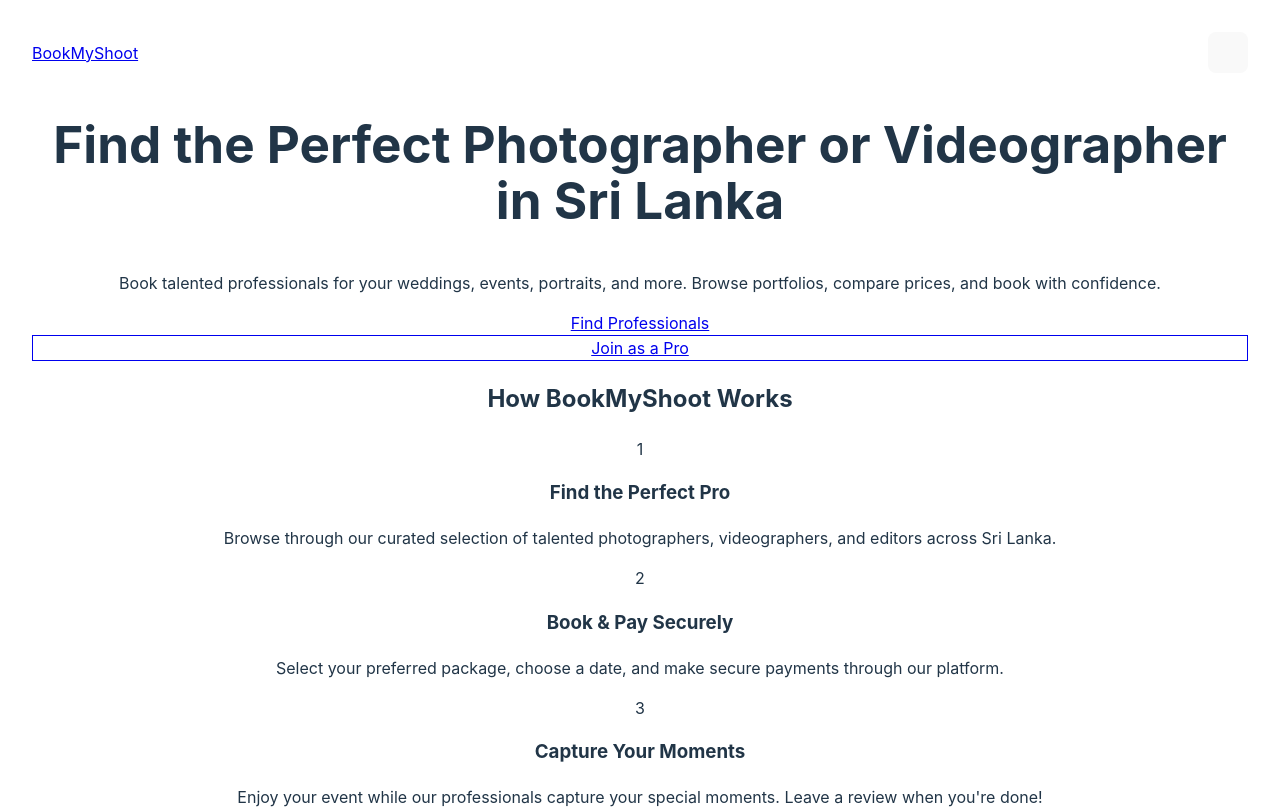
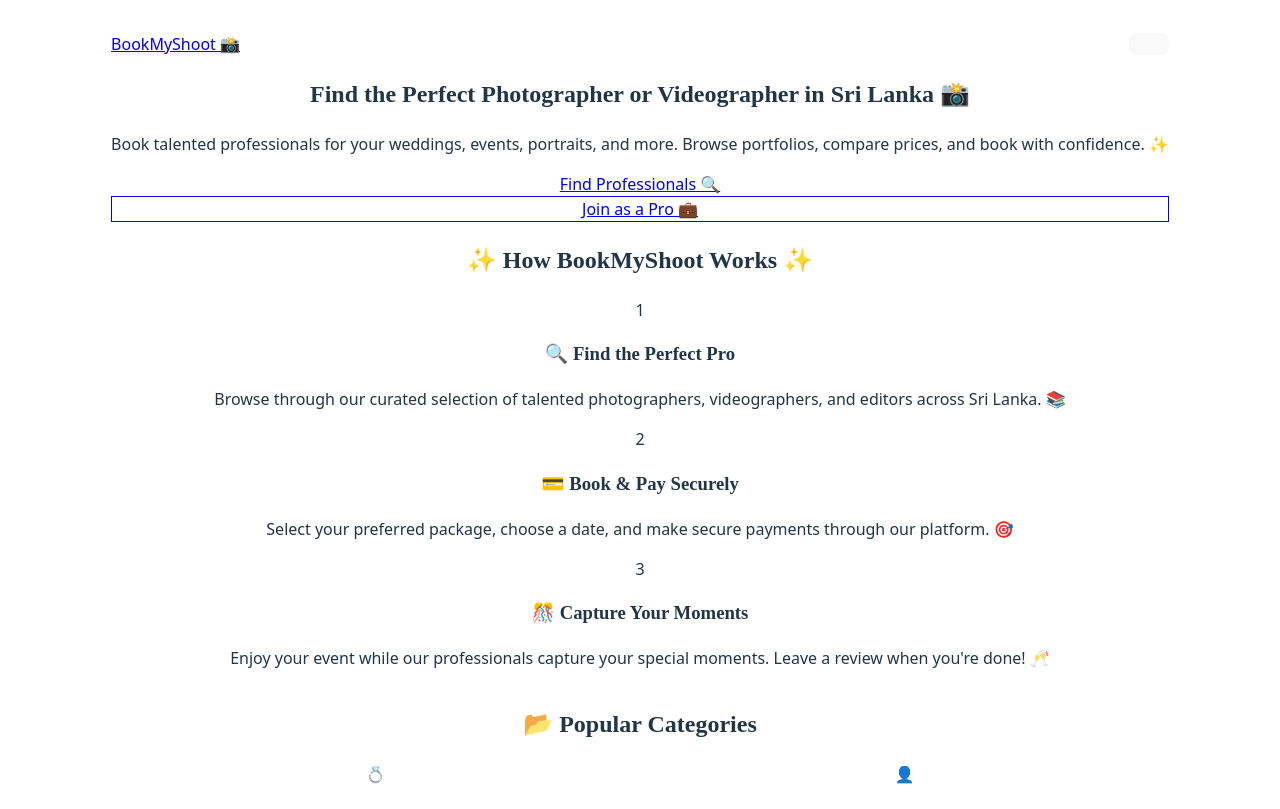
Before and after one commit to Digeee/BookMyShoot, a React (Vite) app in the folder frontend/: page / in a window 1280 px wide. Shown: the top 809 px of the page. Built offline with nearby package versions, Linux system fonts and the light colour scheme.

Commit message:
ui changes

```diff
--- a/frontend/src/components/Navbar.jsx
+++ b/frontend/src/components/Navbar.jsx
@@ -21,19 +21,27 @@
   }, []);
 
   return (
-    <nav className="bg-white shadow-md">
+    <nav className="bg-white shadow-md font-primary">
       <div className="max-w-7xl mx-auto px-4 sm:px-6 lg:px-8">
         <div className="flex justify-between h-16">
           <div className="flex items-center">
             <Link to="/" className="flex-shrink-0 flex items-center">
-              <span className="text-xl font-bold text-indigo-600">BookMyShoot</span>
+              <span className="text-2xl font-bold text-indigo-600">BookMyShoot 📸</span>
             </Link>
           </div>
           <div className="hidden md:flex items-center space-x-8">
-            <Link to="/" className="text-gray-700 hover:text-indigo-600">Home</Link>
-            <Link to="/search" className="text-gray-700 hover:text-indigo-600">Find Pros</Link>
-            <Link to="/login" className="text-gray-700 hover:text-indigo-600">Login</Link>
-            <Link to="/register" className="bg-indigo-600 text-white px-4 py-2 rounded-md hover:bg-indigo-700">Sign Up</Link>
+            <Link to="/" className="text-gray-700 hover:text-indigo-600 flex items-center gap-1">
+              <span>🏠</span> Home
+            </Link>
+            <Link to="/search" className="text-gray-700 hover:text-indigo-600 flex items-center gap-1">
+              <span>🔍</span> Find Pros
+            </Link>
+            <Link to="/login" className="text-gray-700 hover:text-indigo-600 flex items-center gap-1">
+              <span>🔑</span> Login
+            </Link>
+            <Link to="/register" className="bg-indigo-600 text-white px-4 py-2 rounded-md hover:bg-indigo-700 flex items-center gap-1">
+              <span>📝</span> Sign Up
+            </Link>
             <div ref={menuRef} className="group relative">
               <LanguageSelector />
             </div>
@@ -41,7 +49,7 @@
           <div className="md:hidden flex items-center">
             <button
               onClick={() => setIsMenuOpen(!isMenuOpen)}
-              className="text-gray-700 hover:text-indigo-600 focus:outline-none"
+              className="text-gray-700 hover:text-indigo-600 focus:outline-none flex items-center"
             >
               <svg className="h-6 w-6" fill="none" stroke="currentColor" viewBox="0 0 24 24" xmlns="http://www.w3.org/2000/svg">
                 <path strokeLinecap="round" strokeLinejoin="round" strokeWidth="2" d="M4 6h16M4 12h16M4 18h16"></path>
@@ -55,10 +63,18 @@
       {isMenuOpen && (
         <div className="md:hidden">
           <div className="px-2 pt-2 pb-3 space-y-1 sm:px-3">
-            <Link to="/" className="block px-3 py-2 rounded-md text-base font-medium text-gray-700 hover:text-indigo-600 hover:bg-gray-50">Home</Link>
-            <Link to="/search" className="block px-3 py-2 rounded-md text-base font-medium text-gray-700 hover:text-indigo-600 hover:bg-gray-50">Find Pros</Link>
-            <Link to="/login" className="block px-3 py-2 rounded-md text-base font-medium text-gray-700 hover:text-indigo-600 hover:bg-gray-50">Login</Link>
-            <Link to="/register" className="block px-3 py-2 rounded-md text-base font-medium text-gray-700 hover:text-indigo-600 hover:bg-gray-50">Sign Up</Link>
+            <Link to="/" className="block px-3 py-2 rounded-md text-base font-medium text-gray-700 hover:text-indigo-600 hover:bg-gray-50 flex items-center gap-2">
+              <span>🏠</span> Home
+            </Link>
+            <Link to="/search" className="block px-3 py-2 rounded-md text-base font-medium text-gray-700 hover:text-indigo-600 hover:bg-gray-50 flex items-center gap-2">
+              <span>🔍</span> Find Pros
+            </Link>
+            <Link to="/login" className="block px-3 py-2 rounded-md text-base font-medium text-gray-700 hover:text-indigo-600 hover:bg-gray-50 flex items-center gap-2">
+              <span>🔑</span> Login
+            </Link>
+            <Link to="/register" className="block px-3 py-2 rounded-md text-base font-medium text-gray-700 hover:text-indigo-600 hover:bg-gray-50 flex items-center gap-2">
+              <span>📝</span> Sign Up
+            </Link>
             <div className="px-3 py-2">
               <LanguageSelector />
             </div>
--- a/frontend/src/index.css
+++ b/frontend/src/index.css
@@ -2,8 +2,14 @@
 @tailwind components;
 @tailwind utilities;
 
+@import url('https://fonts.googleapis.com/css2?family=Dancing+Script:wght@400;700&family=Great+Vibes&family=Handlee&family=Parisienne&display=swap');
+
 :root {
-  font-family: Inter, system-ui, Avenir, Helvetica, Arial, sans-serif;
+  /* Elegant handwriting fonts */
+  --font-handwriting: 'Dancing Script', 'Great Vibes', 'Handlee', 'Parisienne', cursive;
+  --font-primary: 'Dancing Script', system-ui, Avenir, Helvetica, Arial, sans-serif;
+
+  font-family: var(--font-primary);
   line-height: 1.5;
   font-weight: 400;
 
@@ -26,9 +32,9 @@
   min-height: 100vh;
 }
 
-h1 {
-  font-size: 3.2em;
-  line-height: 1.1;
+h1, h2, h3, h4, h5, h6 {
+  font-family: var(--font-handwriting);
+  font-weight: 700;
 }
 
 button {
@@ -52,6 +58,13 @@
   outline: 4px auto -webkit-focus-ring-color;
 }
 
+/* Emoji support */
+.emoji {
+  font-family: 'Apple Color Emoji', 'Segoe UI Emoji', 'Segoe UI Symbol', 'Noto Color Emoji';
+  display: inline-block;
+  vertical-align: middle;
+}
+
 @media (prefers-color-scheme: light) {
   :root {
     color: #213547;
--- a/frontend/src/pages/Home.jsx
+++ b/frontend/src/pages/Home.jsx
@@ -6,10 +6,10 @@
   const { t } = useTranslation();
 
   const categories = [
-    t('weddingPhotography'),
-    t('portraitSessions'),
-    t('eventCoverage'),
-    t('droneVideography')
+    { name: t('weddingPhotography'), emoji: '💍' },
+    { name: t('portraitSessions'), emoji: '👤' },
+    { name: t('eventCoverage'), emoji: '🎉' },
+    { name: t('droneVideography'), emoji: '🚁' }
   ];
 
   return (
@@ -17,63 +17,63 @@
       {/* Hero Section */}
       <section className="text-center py-12 md:py-20">
         <h1 className="text-4xl md:text-6xl font-bold text-gray-900 mb-6">
-          {t('findPerfectPhotographer')}
+          {t('findPerfectPhotographer')} 📸
         </h1>
         <p className="text-xl text-gray-600 mb-8 max-w-3xl mx-auto">
-          {t('bookTalentedProfessionals')}
+          {t('bookTalentedProfessionals')} ✨
         </p>
         <div className="flex flex-col sm:flex-row justify-center gap-4">
-          <Link to="/search" className="bg-indigo-600 text-white px-8 py-3 rounded-lg text-lg font-medium hover:bg-indigo-700 transition">
-            {t('findProfessionals')}
+          <Link to="/search" className="bg-indigo-600 text-white px-8 py-3 rounded-lg text-lg font-medium hover:bg-indigo-700 transition flex items-center justify-center gap-2">
+            {t('findProfessionals')} 🔍
           </Link>
-          <Link to="/register/pro" className="bg-white text-indigo-600 border border-indigo-600 px-8 py-3 rounded-lg text-lg font-medium hover:bg-indigo-50 transition">
-            {t('joinAsPro')}
+          <Link to="/register/pro" className="bg-white text-indigo-600 border border-indigo-600 px-8 py-3 rounded-lg text-lg font-medium hover:bg-indigo-50 transition flex items-center justify-center gap-2">
+            {t('joinAsPro')} 💼
           </Link>
         </div>
       </section>
 
       {/* Features Section */}
       <section className="py-12">
-        <h2 className="text-3xl font-bold text-center mb-12">{t('howItWorks')}</h2>
+        <h2 className="text-3xl font-bold text-center mb-12">✨ {t('howItWorks')} ✨</h2>
         <div className="grid grid-cols-1 md:grid-cols-3 gap-8">
-          <div className="text-center p-6">
+          <div className="text-center p-6 bg-white rounded-xl shadow-lg hover:shadow-xl transition">
             <div className="bg-indigo-100 w-16 h-16 rounded-full flex items-center justify-center mx-auto mb-4">
               <span className="text-indigo-600 text-2xl font-bold">1</span>
             </div>
-            <h3 className="text-xl font-semibold mb-2">{t('findPerfectPro')}</h3>
+            <h3 className="text-xl font-semibold mb-2">🔍 {t('findPerfectPro')}</h3>
             <p className="text-gray-600">
-              {t('browseCuratedSelection')}
+              {t('browseCuratedSelection')} 📚
             </p>
           </div>
-          <div className="text-center p-6">
+          <div className="text-center p-6 bg-white rounded-xl shadow-lg hover:shadow-xl transition">
             <div className="bg-indigo-100 w-16 h-16 rounded-full flex items-center justify-center mx-auto mb-4">
               <span className="text-indigo-600 text-2xl font-bold">2</span>
             </div>
-            <h3 className="text-xl font-semibold mb-2">{t('bookPaySecurely')}</h3>
+            <h3 className="text-xl font-semibold mb-2">💳 {t('bookPaySecurely')}</h3>
             <p className="text-gray-600">
-              {t('selectPackage')}
+              {t('selectPackage')} 🎯
             </p>
           </div>
-          <div className="text-center p-6">
+          <div className="text-center p-6 bg-white rounded-xl shadow-lg hover:shadow-xl transition">
             <div className="bg-indigo-100 w-16 h-16 rounded-full flex items-center justify-center mx-auto mb-4">
               <span className="text-indigo-600 text-2xl font-bold">3</span>
             </div>
-            <h3 className="text-xl font-semibold mb-2">{t('captureMoments')}</h3>
+            <h3 className="text-xl font-semibold mb-2">🎊 {t('captureMoments')}</h3>
             <p className="text-gray-600">
-              {t('enjoyEvent')}
+              {t('enjoyEvent')} 🥂
             </p>
           </div>
         </div>
       </section>
 
       {/* Categories Section */}
-      <section className="py-12 bg-gray-50 rounded-xl my-12">
-        <h2 className="text-3xl font-bold text-center mb-12">{t('popularCategories')}</h2>
+      <section className="py-12 bg-gradient-to-r from-indigo-50 to-purple-50 rounded-xl my-12">
+        <h2 className="text-3xl font-bold text-center mb-12">📂 {t('popularCategories')}</h2>
         <div className="grid grid-cols-2 md:grid-cols-4 gap-6 max-w-4xl mx-auto">
           {categories.map((category, index) => (
-            <div key={index} className="bg-white p-6 rounded-lg shadow-sm hover:shadow-md transition cursor-pointer text-center">
-              <div className="bg-gray-200 border-2 border-dashed rounded-xl w-16 h-16 mx-auto mb-4" />
-              <h3 className="font-medium">{category}</h3>
+            <div key={index} className="bg-white p-6 rounded-lg shadow-sm hover:shadow-md transition cursor-pointer text-center flex flex-col items-center">
+              <div className="text-4xl mb-4">{category.emoji}</div>
+              <h3 className="font-medium text-lg">{category.name}</h3>
             </div>
           ))}
         </div>
```
